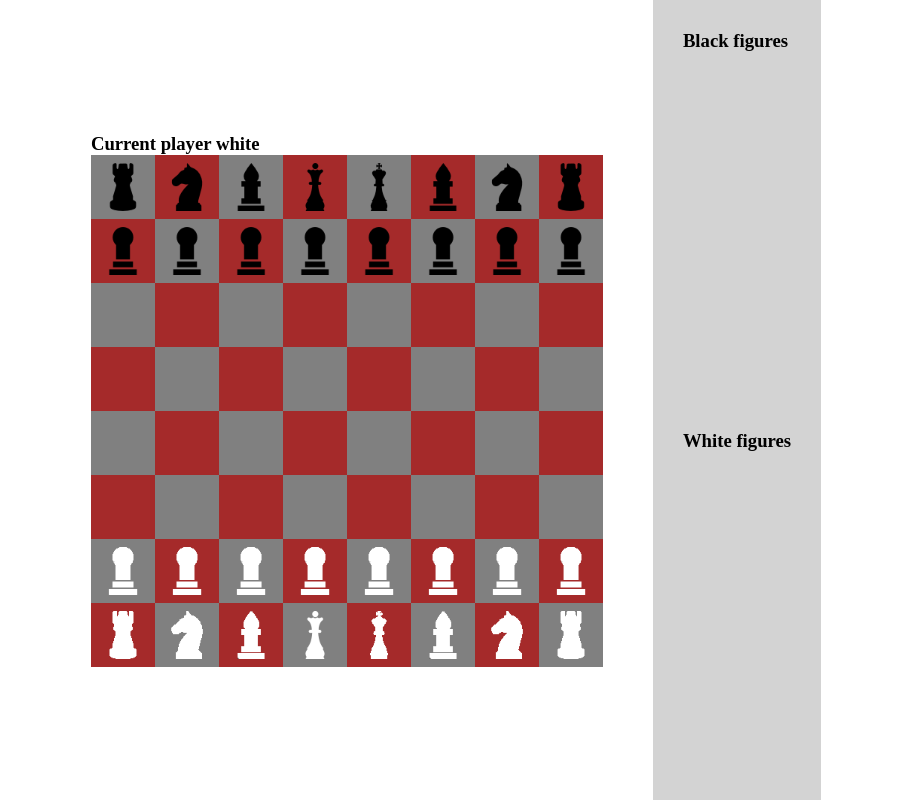
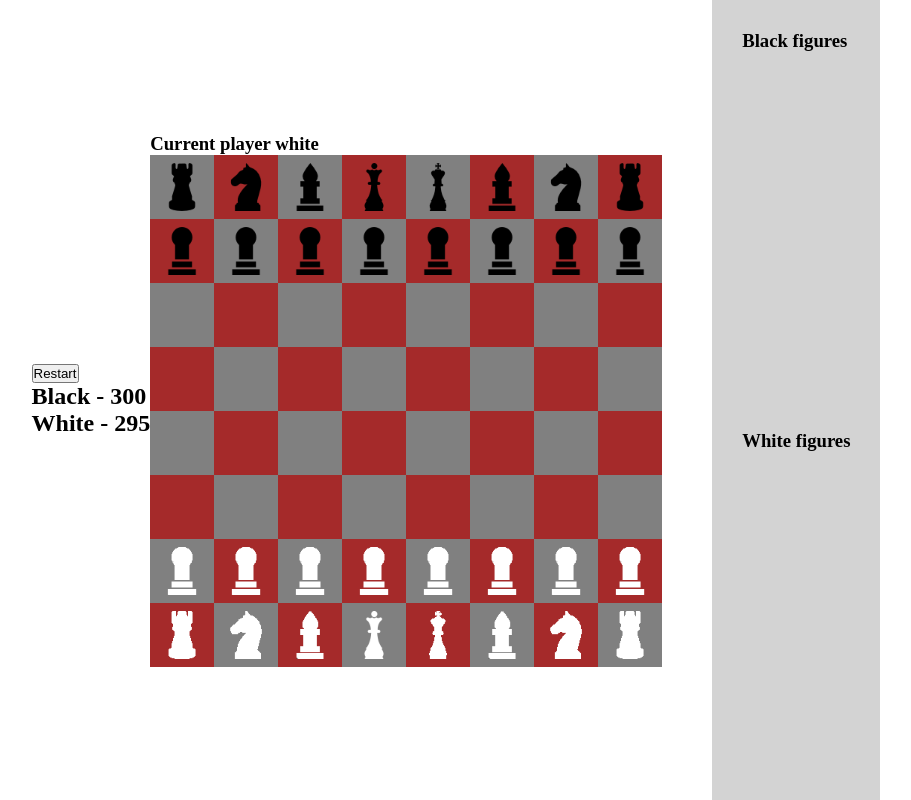
Before and after one commit to dxstrxyme/chess, a React (Vite) app: page / in a window 1280 px wide. Shown: the whole page, without its empty margins (184-1095 px from the left). Built offline with nearby package versions, Linux system fonts and the light colour scheme.

Commit message:
Added timer

```diff
--- a/src/App.tsx
+++ b/src/App.tsx
@@ -6,6 +6,7 @@ import { Board } from './modules/Board';
 import { Player } from './modules/Player';
 import { Colors } from './modules/Colors';
 import LostFigures from './components/LostFigures';
+import Timer from './components/Timer';
 
 function App() {
   const [board , setBoard] = useState(new Board);
@@ -33,6 +34,9 @@ function App() {
 
   return (
     <div className="app">
+      <Timer
+      restart={restart}
+      currentPlayer={currentPlayer}/>
       <BoardComponent
       board={board}
       setBoard={setBoard}
--- /dev/null
+++ b/src/components/Timer.tsx
@@ -0,0 +1,49 @@
+import React, { useEffect, useRef, useState, type FC } from 'react'
+import type { Player } from '../modules/Player'
+import { Colors } from '../modules/Colors';
+
+interface TimerProps{
+    currentPlayer:Player | null;
+    restart: ()=> void;
+}
+const Timer:FC<TimerProps>=({currentPlayer,restart})=> {
+
+    const[blackTime,setBlackTime] = useState(300);
+    const[whiteTime,setWhiteTime] = useState(300);
+    const timer = useRef<null | ReturnType<typeof setInterval>>(null);
+
+    useEffect(()=>{
+      startTimer()
+    },[currentPlayer])
+
+    function startTimer(){
+        if(timer.current){
+            clearInterval(timer.current)
+        }
+        const callback = currentPlayer?.color === Colors.WHITE? decrementWhiteTimer: decrementBlackTimer;
+        timer.current = setInterval(callback, 1000);
+    }
+    function decrementWhiteTimer(){
+        setWhiteTime(prev=>prev - 1);
+    }
+    function decrementBlackTimer(){
+        setBlackTime(prev=>prev - 1);
+    }
+
+    const handleRestart = ()=>{
+        setWhiteTime(300);
+        setBlackTime(300);
+        restart();
+    }
+  return (
+    <div>
+        <div>
+            <button onClick={handleRestart}>Restart</button>
+        </div>
+        <h2>Black - {blackTime}</h2>
+        <h2>White - {whiteTime}</h2>
+    </div>
+  )
+}
+
+export default Timer
```
